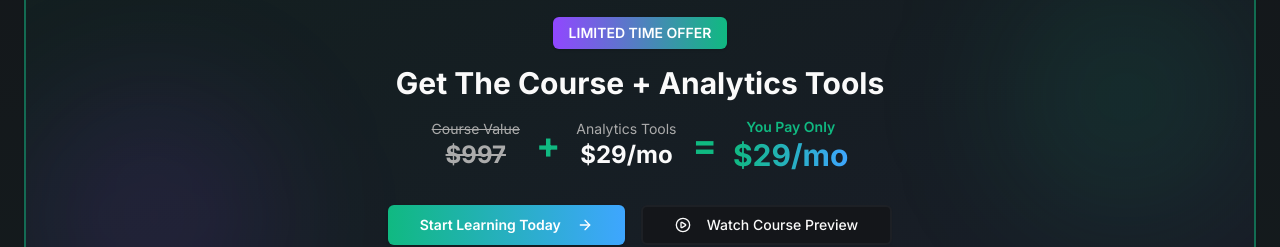
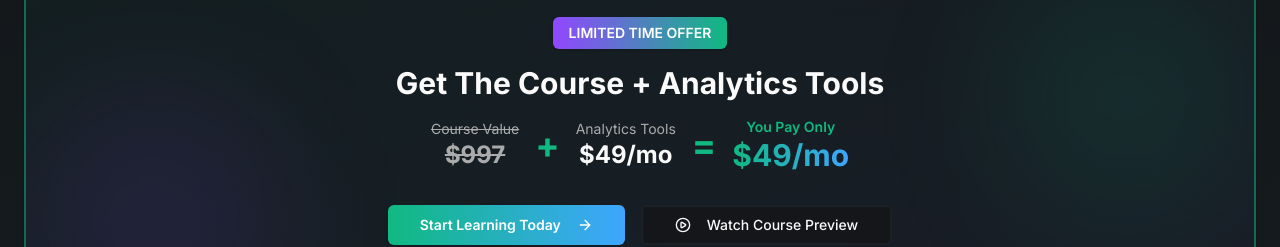
Before and after one commit to Turbo-Adib/socialanalytics, a Next.js app: page /course in a window 1280 px wide. Shown: the part 3560-3807 px from the top of the page. Built offline with nearby package versions, Linux system fonts and the light colour scheme; no server answers.

Commit message:
fix: update pricing in CourseSection to 9/mo

```diff
--- a/src/components/CourseSection.tsx
+++ b/src/components/CourseSection.tsx
@@ -210,12 +210,12 @@
               <div className="text-4xl font-bold text-accent-green">+</div>
               <div className="text-center">
                 <p className="text-sm text-muted-foreground">Analytics Tools</p>
-                <p className="text-2xl font-bold">$29/mo</p>
+                <p className="text-2xl font-bold">$49/mo</p>
               </div>
               <div className="text-4xl font-bold text-accent-green">=</div>
               <div className="text-center">
                 <p className="text-sm font-semibold text-accent-green">You Pay Only</p>
-                <p className="text-3xl font-bold bg-gradient-to-r from-accent-green to-accent-blue bg-clip-text text-transparent">$29/mo</p>
+                <p className="text-3xl font-bold bg-gradient-to-r from-accent-green to-accent-blue bg-clip-text text-transparent">$49/mo</p>
               </div>
             </div>
 
```
